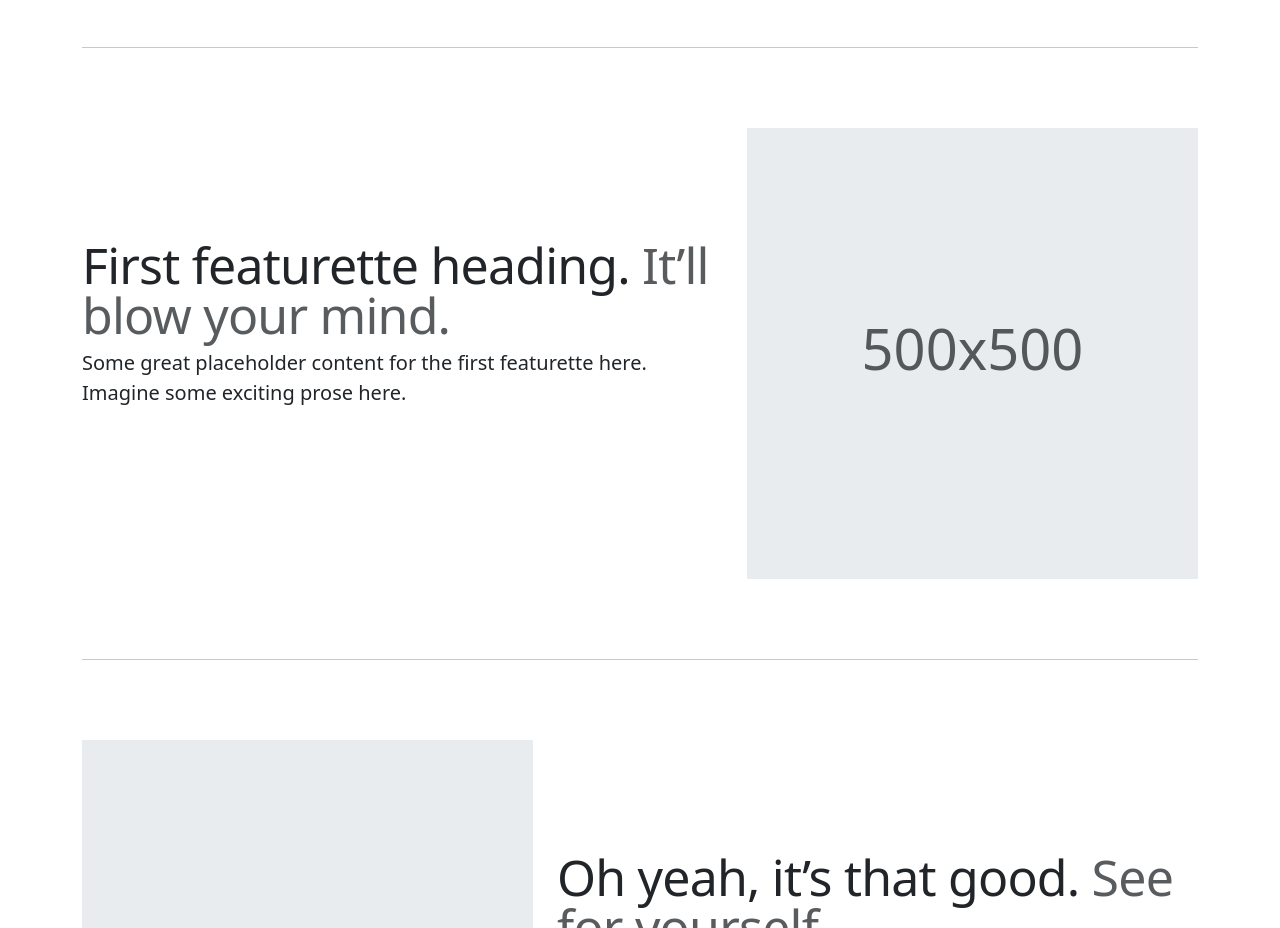
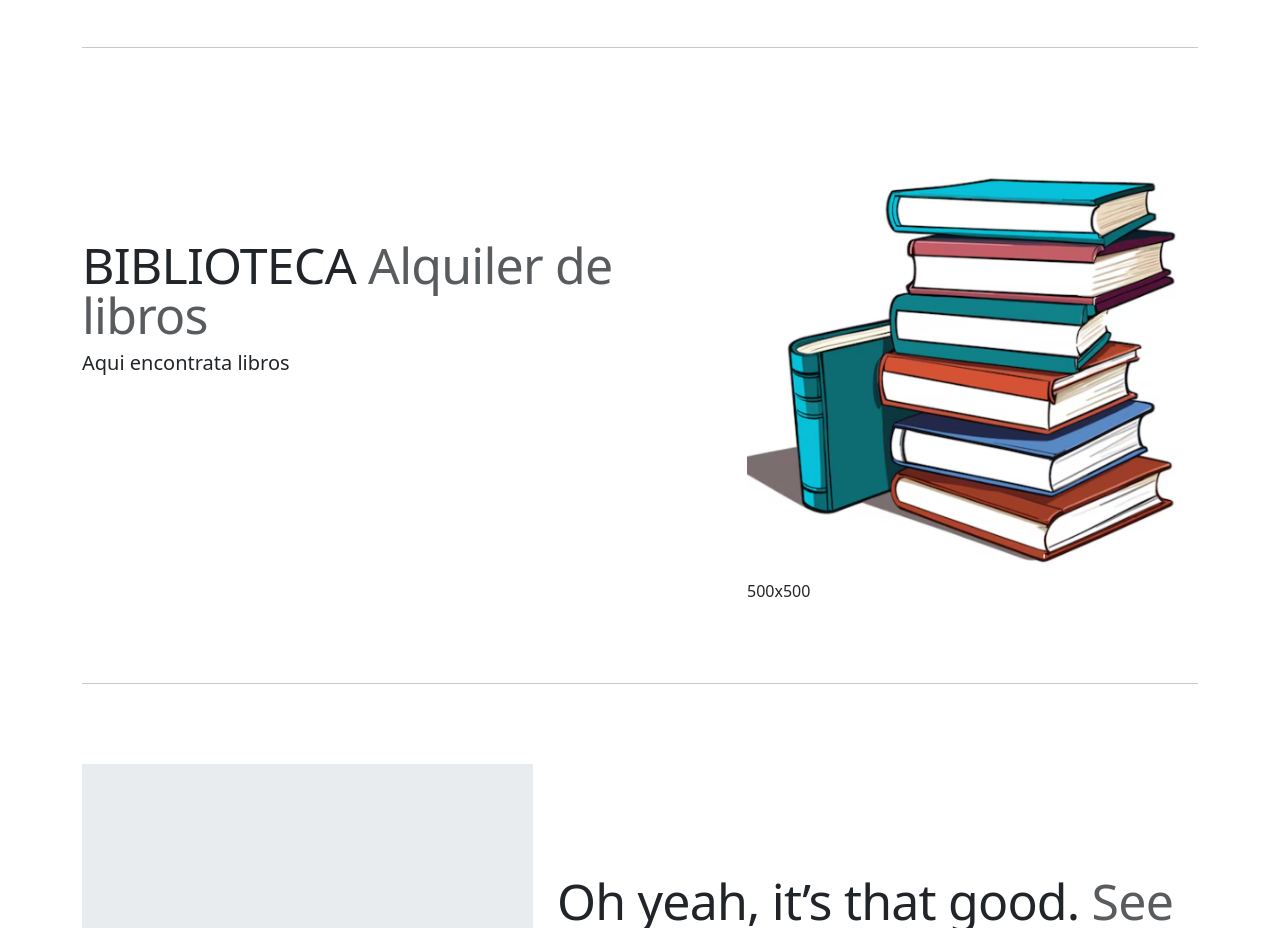
Before and after one commit to Ali-20-l/comandos_basicos, a plain HTML site: page index.html in a window 1280 px wide. Shown: the part 1000-1928 px from the top of the page. Drawn offline with Linux system fonts and the light colour scheme.

Commit message:
feat(home): Agrega infromacion en el apartado de Biblioteca

```diff
--- a/index.html
+++ b/index.html
@@ -440,24 +440,21 @@
         <div class="row featurette">
           <div class="col-md-7">
             <h2 class="featurette-heading fw-normal lh-1">
-              First featurette heading.
-              <span class="text-body-secondary">It’ll blow your mind.</span>
+              BIBLIOTECA
+              <span class="text-body-secondary"> Alquiler de libros </span>
             </h2>
             <p class="lead">
-              Some great placeholder content for the first featurette here.
-              Imagine some exciting prose here.
+            Aqui encontrata libros
             </p>
           </div>
           <div class="col-md-5">
-            <svg
-              aria-label="Placeholder: 500x500"
-              class="bd-placeholder-img bd-placeholder-img-lg featurette-image img-fluid mx-auto"
-              height="500"
-              preserveAspectRatio="xMidYMid slice"
-              role="img"
-              width="500"
-              xmlns="http://www.w3.org/2000/svg"
-            >
+            <img
+            src="img/libro.png"
+            class="bd-placeholder-img bd-placeholder-img-lg featurette-image img-fluid mx-auto"
+            width="500"
+            height="500"
+            alt="Carrera de Robótica"
+            style="object-fit: cover; aspect-ratio: 1 / 1;">
               <title>Placeholder</title>
               <rect
                 width="100%"
```
